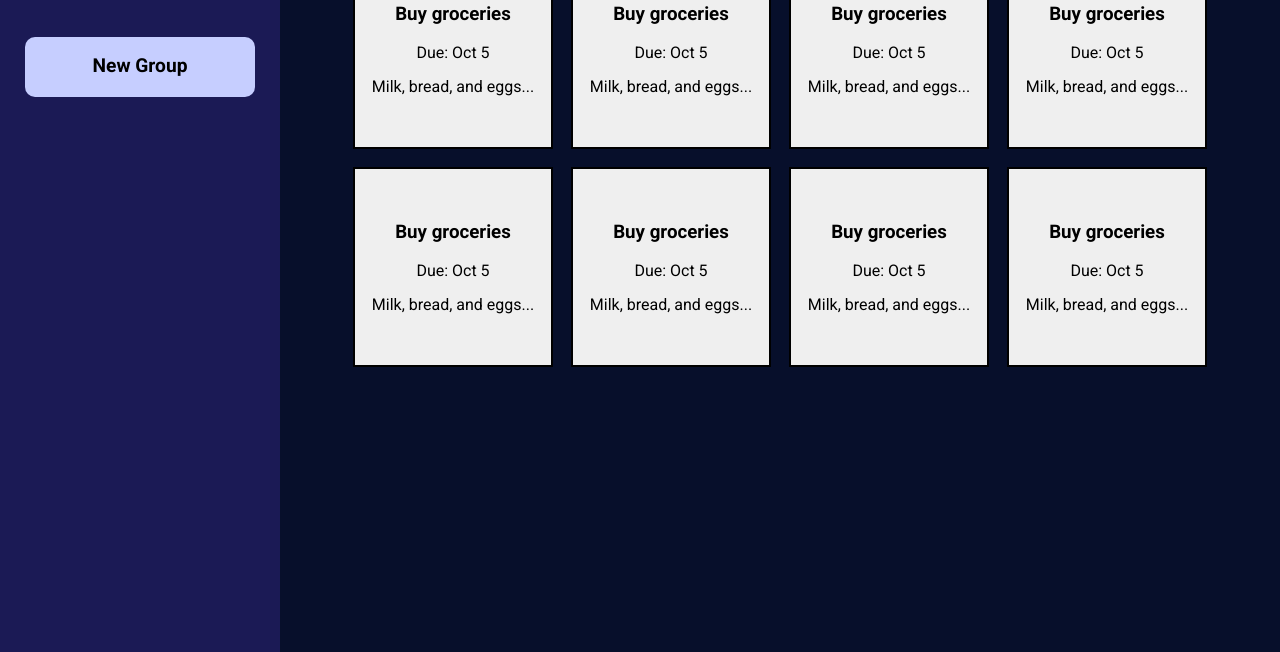
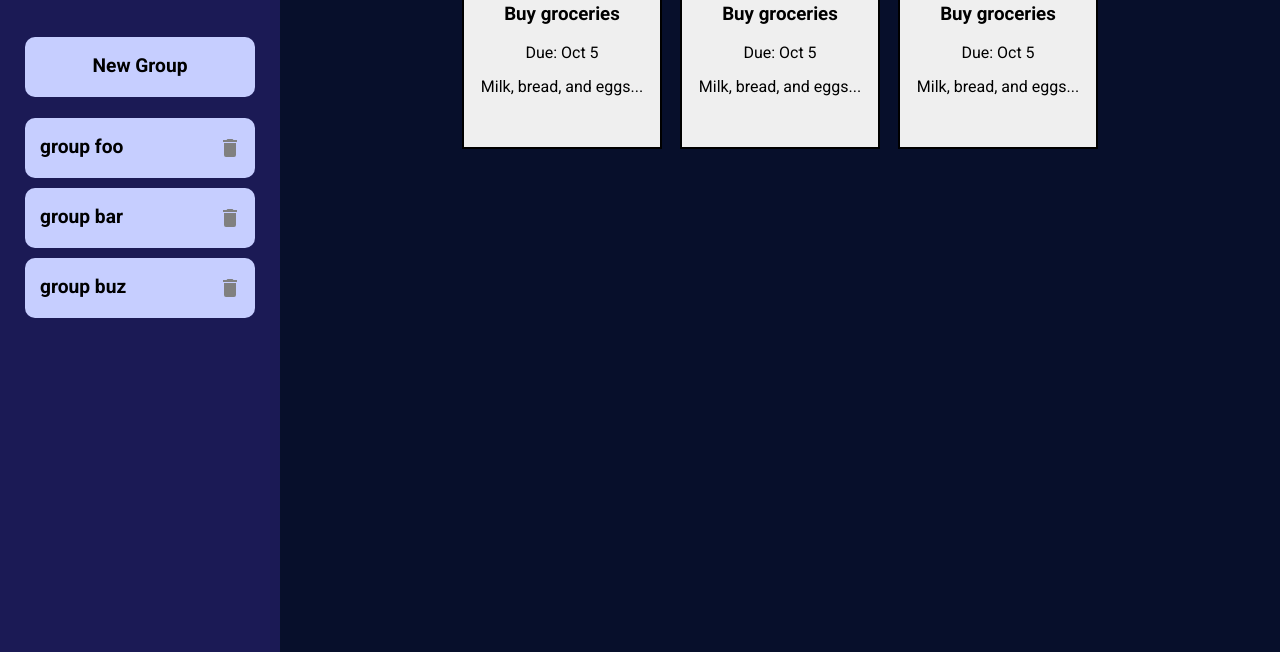
Before and after one commit to farzad-d/odin-todo-list, a website built with webpack: page src/template.html in a window 1280 px wide. Shown: the part 148-800 px from the top of the page. Built offline with nearby package versions, Linux system fonts and the light colour scheme.

Commit message:
Add click handler for delete group buttons

```diff
--- a/src/components/group.js
+++ b/src/components/group.js
@@ -37,9 +37,11 @@ function truncate(str, maxLength) {
   return str.length > maxLength ? str.slice(0, maxLength) + "..." : str;
 }
 
-function getGroupNames() {
-  // return db.map((group) => truncate(group.name, 18));
-  return db.map((group) => group.name);
+function getGroupsInfo() {
+  return db.map((group) => ({
+    name: truncate(group.name, 18),
+    id: group.id,
+  }));
 }
 
-export { newGroup, deleteGroup, getGroupNames };
+export { newGroup, deleteGroup, getGroupsInfo };
--- a/src/components/sidebarUI.js
+++ b/src/components/sidebarUI.js
@@ -1,30 +1,32 @@
-import { newGroup, getGroupNames } from "./group.js";
+import { newGroup, getGroupsInfo, deleteGroup } from "./group.js";
 
 const groupList = document.getElementById("group-list");
 
-function createGroupElement(groupName) {
-  const group = document.createElement("li");
-  group.className = "group";
-  groupList.appendChild(group);
+function createGroupElement(group) {
+  const groupEl = document.createElement("li");
+  groupEl.className = "group";
+  groupEl.dataset.id = group.id;
+  groupList.appendChild(groupEl);
 
-  const groupBtn = document.createElement("button");
-  groupBtn.classList.add("group-btn", "side-btn");
-  groupBtn.textContent = groupName;
-  group.appendChild(groupBtn);
+  const groupBtnEl = document.createElement("button");
+  groupBtnEl.classList.add("group-btn", "side-btn");
+  groupBtnEl.textContent = group.name;
+  groupEl.appendChild(groupBtnEl);
 
-  const deleteGroupBtn = document.createElement("button");
-  deleteGroupBtn.classList.add("delete-group-btn");
-  deleteGroupBtn.innerHTML = `<svg class="delete-group-icon"
+  const deleteGroupBtnEl = document.createElement("button");
+  deleteGroupBtnEl.classList.add("delete-group-btn");
+  deleteGroupBtnEl.innerHTML = `<svg class="delete-group-icon"
   xmlns="http://www.w3.org/2000/svg"
   viewBox="0 0 24 24">
   <path d="M19,4H15.5L14.5,3H9.5L8.5,4H5V6H19M6,19A2,2 0 0,0 8,21H16A2,2 0 0,0 18,19V7H6V19Z"/></svg>`;
-  group.appendChild(deleteGroupBtn);
+  groupEl.appendChild(deleteGroupBtnEl);
 }
 
-function renderGroupList(groupNames) {
+function renderGroupList(groupsInfo) {
   groupList.replaceChildren();
-  groupNames.forEach((name) => {
-    createGroupElement(name);
+
+  groupsInfo.forEach((group) => {
+    createGroupElement(group);
   });
 }
 
@@ -39,7 +41,7 @@ newGroupForm.addEventListener("submit", (e) => {
   newGroupDialog.close();
 
   newGroup(name);
-  renderGroupList(getGroupNames());
+  renderGroupList(getGroupsInfo());
 });
 
 function handleSubmit() {
@@ -49,4 +51,13 @@ function handleSubmit() {
 const closeGroupDialogBtn = document.querySelector(".close-group-dialog-btn");
 closeGroupDialogBtn.addEventListener("click", () => newGroupDialog.close());
 
+groupList.addEventListener("click", (e) => {
+  const deleteBtn = e.target.closest(".delete-group-btn");
+  if (!deleteBtn) return;
+  const groupId = deleteBtn.closest(".group").dataset.id;
+
+  deleteGroup(groupId);
+  renderGroupList(getGroupsInfo());
+});
+
 export { renderGroupList, handleSubmit };
--- a/src/index.js
+++ b/src/index.js
@@ -1,7 +1,7 @@
 import "normalize.css";
 import "./styles.css";
 import db from "./components/db.js";
-import { newGroup, deleteGroup, getGroupNames } from "./components/group.js";
+import { newGroup, deleteGroup, getGroupsInfo } from "./components/group.js";
 import {
   newTodo,
   deleteTodo,
@@ -30,9 +30,9 @@ const sampleTodo2 = {
   status: true,
 };
 
-// newGroup("group foo");
-// newGroup("group bar");
-// newGroup("group buz");
+newGroup("group foo");
+newGroup("group bar");
+newGroup("group buz");
 // deleteGroup(db[0].id);
 
 // newTodo(sampleTodo1, db[0].id);
@@ -40,6 +40,8 @@ const sampleTodo2 = {
 // deleteTodo(db[0].items[0].id, "123");
 
 // console.log(db);
-// console.log(getGroupNames());
+// console.log(getGroupsInfo());
 // console.log(getGroupTodos(db[0].id));
 // console.log(getAllTodos());
+
+renderGroupList(getGroupsInfo());
--- a/src/template.html
+++ b/src/template.html
@@ -38,31 +38,6 @@
           <p class="todo-date">Due: Oct 5</p>
           <p class="todo-desc">Milk, bread, and eggs...</p>
         </button>
-        <button class="todo-card">
-          <h3 class="todo-title">Buy groceries</h3>
-          <p class="todo-date">Due: Oct 5</p>
-          <p class="todo-desc">Milk, bread, and eggs...</p>
-        </button>
-        <button class="todo-card">
-          <h3 class="todo-title">Buy groceries</h3>
-          <p class="todo-date">Due: Oct 5</p>
-          <p class="todo-desc">Milk, bread, and eggs...</p>
-        </button>
-        <button class="todo-card">
-          <h3 class="todo-title">Buy groceries</h3>
-          <p class="todo-date">Due: Oct 5</p>
-          <p class="todo-desc">Milk, bread, and eggs...</p>
-        </button>
-        <button class="todo-card">
-          <h3 class="todo-title">Buy groceries</h3>
-          <p class="todo-date">Due: Oct 5</p>
-          <p class="todo-desc">Milk, bread, and eggs...</p>
-        </button>
-        <button class="todo-card">
-          <h3 class="todo-title">Buy groceries</h3>
-          <p class="todo-date">Due: Oct 5</p>
-          <p class="todo-desc">Milk, bread, and eggs...</p>
-        </button>
       </div>
     </section>
     <dialog id="new-group-dialog">
```
